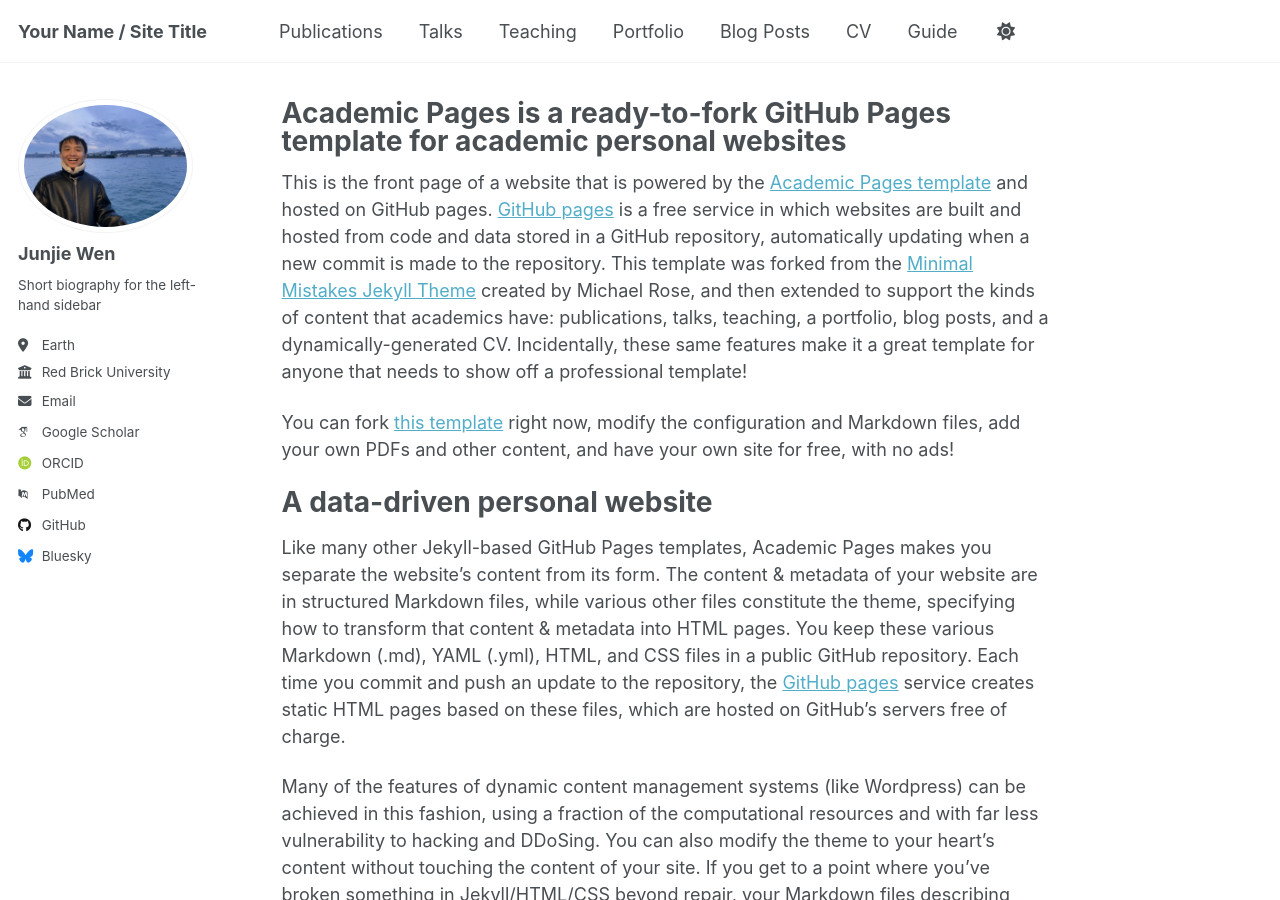
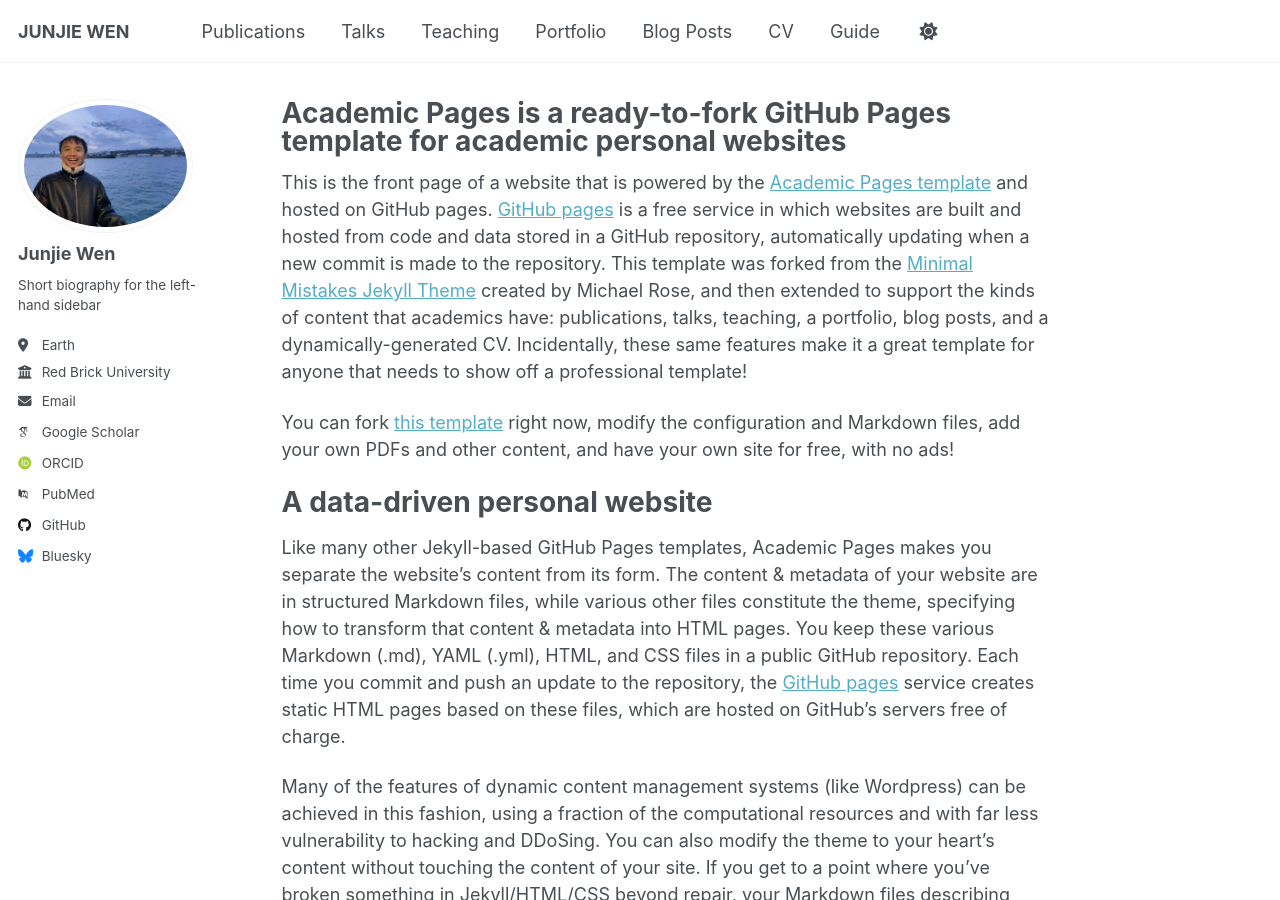
Before and after one commit to WjjSteve/WjjSteve.github.io, a Jekyll site: the page built from _pages/about.md, in a window 1280 px wide and 900 px high. Built offline with Jekyll 4.4.1, drawn with Linux system fonts in a browser that asks for light colours; some web fonts are replaced; a script that is not in the unit is left out.

Commit message:
Update _config.yml

```diff
--- a/_config.yml
+++ b/_config.yml
@@ -9,7 +9,7 @@
 # Basic Site Settings
 locale                   : "en-US"
 site_theme               : "default"
-title                    : "Your Name / Site Title"
+title                    : "JUNJIE WEN"
 title_separator          : "-"
 name                     : &name "Your Name"
 description              : &description "personal description"
```
